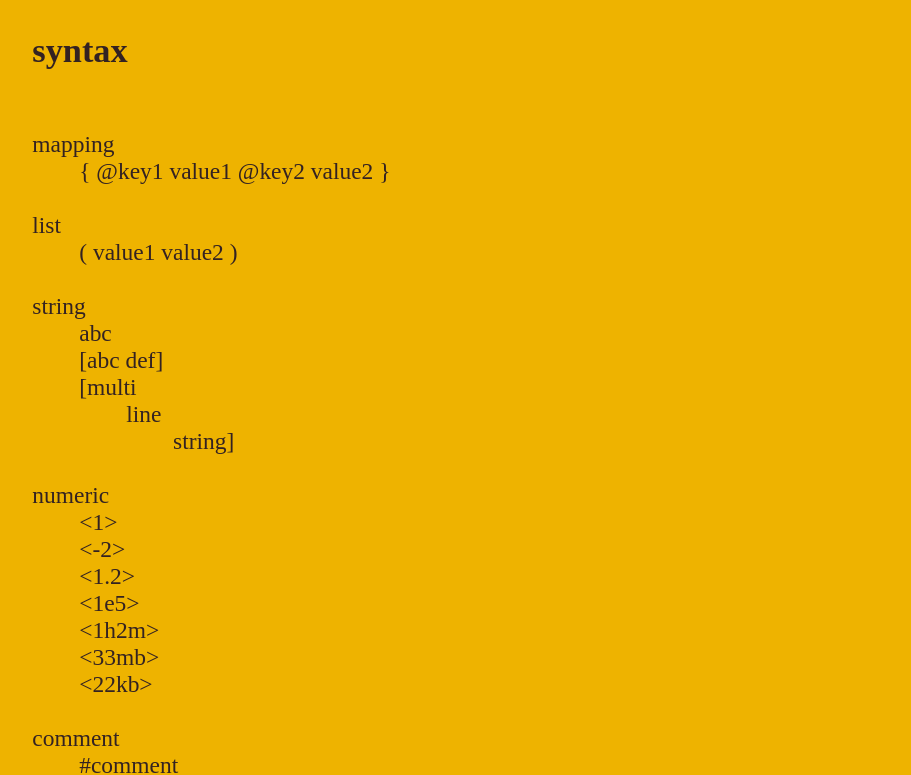
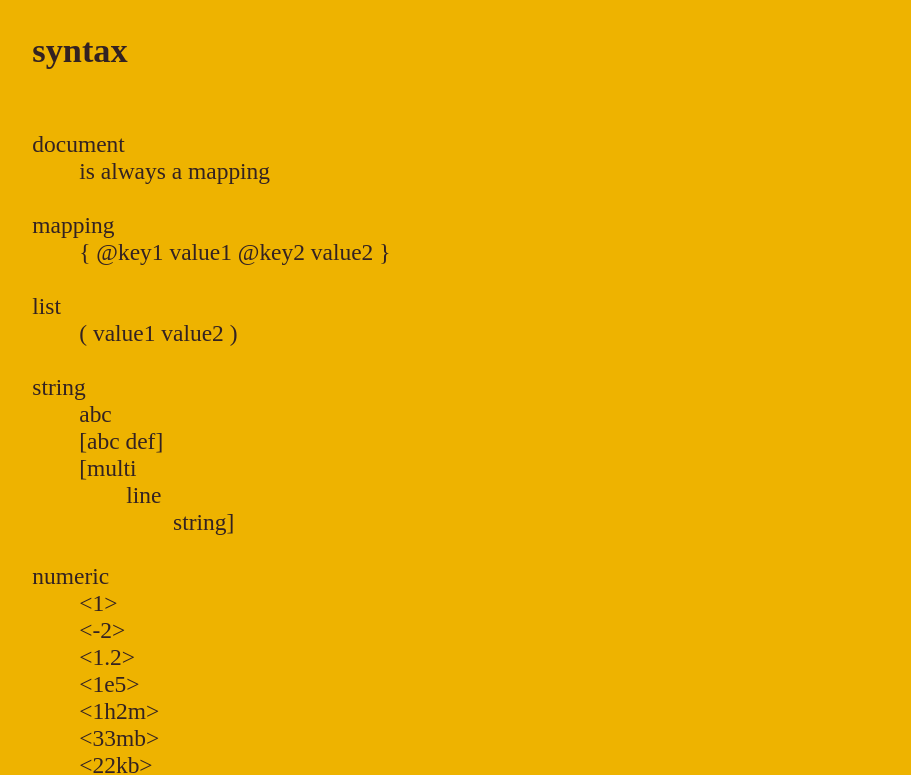
Before and after one commit to shoce/aton, a plain HTML site: page index.html in a window 1280 px wide. Shown: the part 894-1669 px from the top of the page, without its empty margins (5-916 px from the left). Drawn offline with Linux system fonts and the light colour scheme; a web font is replaced by a local one.

Commit message:
document

```diff
--- a/index.html
+++ b/index.html
@@ -55,6 +55,9 @@ AT Object Notation
 <h3>syntax</h3>
 <pre>
 
+document
+	is always a mapping
+
 mapping
 	{ @key1 value1 @key2 value2 }
 
```
